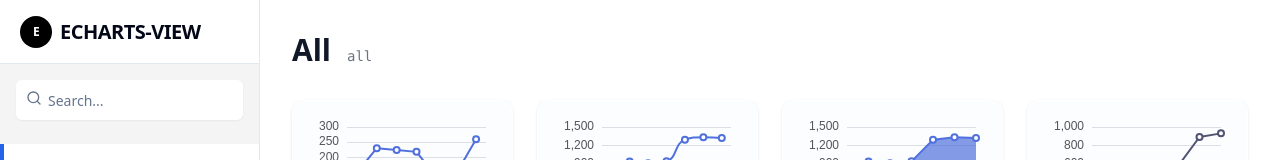
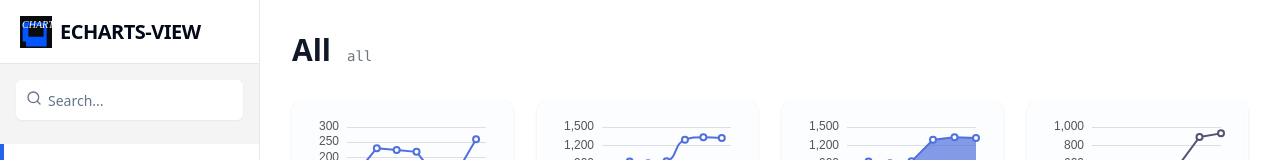
Before and after one commit to allennaur/echarts-local, a React (Vite) app: page / in a window 1280 px wide. Shown: the top 160 px of the page. Built offline with nearby package versions, Linux system fonts and the light colour scheme.

Commit message:
style(Home): 替换文字logo为svg图标并更新favicon
更新首页的logo显示方式，将文字'E'替换为svg图标文件
同时更新favicon.svg文件，使用新的设计和颜色方案

```diff
--- a/src/pages/Home.tsx
+++ b/src/pages/Home.tsx
@@ -89,9 +89,7 @@
       )}>
         <div className="p-5 border-b flex items-center justify-between h-16 bg-white shrink-0">
           <div className="flex items-center gap-2 font-bold text-xl tracking-tight">
-            <div className="w-8 h-8 rounded-full bg-black text-white flex items-center justify-center">
-              <span className="font-bold text-xs">E</span>
-            </div>
+            <img src="/favicon.svg" alt="Logo" className="w-8 h-8" />
             <span>ECHARTS-VIEW</span>
           </div>
           <Button variant="ghost" size="icon" className="md:hidden" onClick={() => setIsSidebarOpen(false)}>
```
Also changed, not shown: public/favicon.svg.
